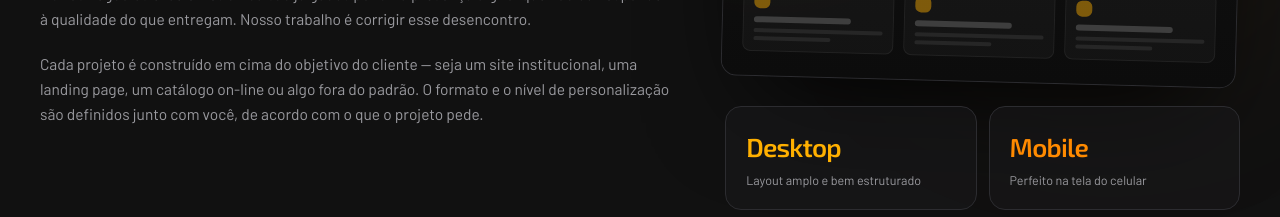
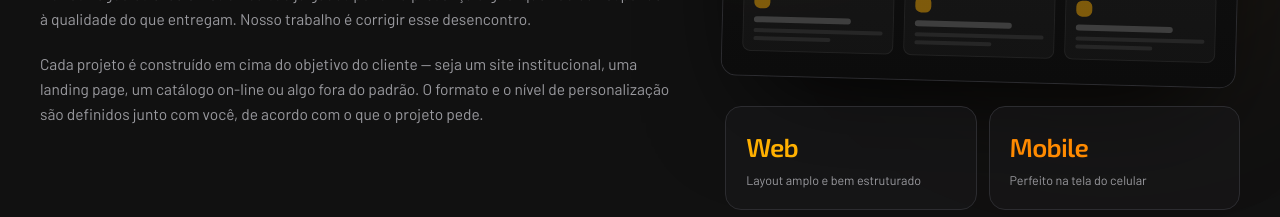
Before and after one commit to vecttex/landing-page, a React (Vite) app: page /sobre in a window 1280 px wide. Shown: the part 1020-1237 px from the top of the page. Built offline with nearby package versions, Linux system fonts and the light colour scheme; no server answers.

Commit message:
Alterado termo de "Desktop" para "Web".

```diff
--- a/src/pages/Sobre.tsx
+++ b/src/pages/Sobre.tsx
@@ -45,7 +45,7 @@ export default function Sobre() {
               <div className="relative mt-6 grid grid-cols-2 gap-3">
                 <div className="rounded-2xl border border-line bg-surface/50 p-5">
                   <p className="font-display text-[26px] font-semibold tracking-[-0.03em] text-accent">
-                    Desktop
+                    Web
                   </p>
                   <p className="mt-1.5 text-[12.5px] leading-snug text-muted">
                     Layout amplo e bem estruturado
```
